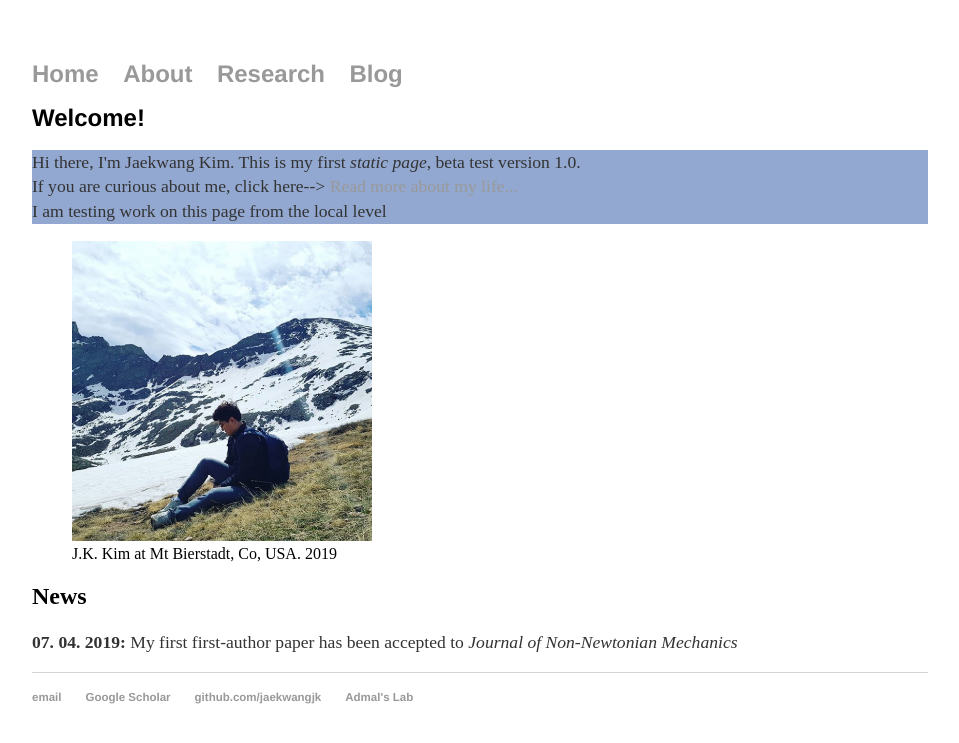
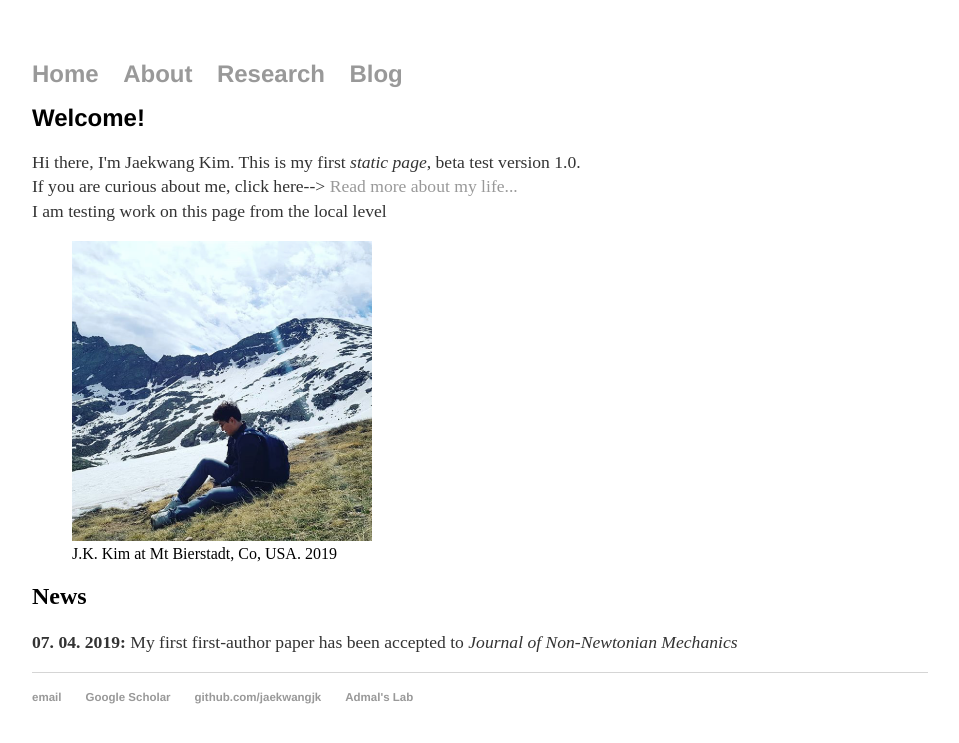
Before and after one commit to jaekwangjk/jaekwangjk.github.io, a Jekyll site: the page built from index.html, in a window 1280 px wide. Shown: the top 743 px of the page, without its empty margins (160-1119 px from the left). Built offline with Jekyll 4.4.1, drawn with Linux system fonts in a browser that asks for light colours.

Commit message:
Update index.html

```diff
--- a/index.html
+++ b/index.html
@@ -6,8 +6,9 @@ title: Jaekwang Kim
 
 
 <h1>Welcome!</h1>
-
-	<p style="background-color: #92a8d1">Hi there, I'm Jaekwang Kim. This is my first
+	<div>
+	<p>
+	Hi there, I'm Jaekwang Kim. This is my first
 
 	<em>static page</em>,
     	beta test version 1.0. <br>
@@ -15,6 +16,7 @@ title: Jaekwang Kim
 	<a href="/about">Read more about my life...</a>
 	<br>
 	I am testing work on this page from the local level</p>
+	</div>
 
 
 
```
